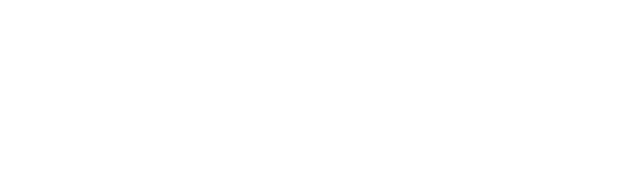
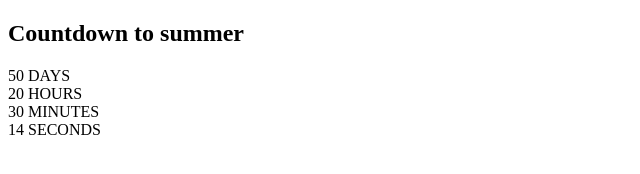
Before and after one commit to GM4FN/timer, a plain HTML site: page src/index.html in a window 1280 px wide. Shown: the whole page, without its empty margins (0-640 px from the left). Drawn offline with Linux system fonts and the light colour scheme.

```diff
--- a/src/index.html
+++ b/src/index.html
@@ -9,5 +9,27 @@
     <script src="js/script.js" defer></script>
     <title>Timer</title>
   </head>
-  <body></body>
+  <body>
+    <section class="countdown">
+      <h1 class="countdown-header">Countdown to summer</h1>
+      <div class="countdown__wrapper-counter">
+        <div class="countdown__days">
+          <span class="countdown__number-days">50</span>
+          <span class="countdown__string-days">DAYS</span>
+        </div>
+        <div class="countdown__hours">
+          <span class="countdown__number-hours">20</span>
+          <span class="countdown__string-hours">HOURS</span>
+        </div>
+        <div class="countdown__minutes">
+          <span class="countdown__number-minutes">30</span>
+          <span class="countdown__string-minutes">MINUTES</span>
+        </div>
+        <div class="countdown__seconds">
+          <span class="countdown__number-seconds">14</span>
+          <span class="countdown__string-seconds">SECONDS</span>
+        </div>
+      </div>
+    </section>
+  </body>
 </html>
```
